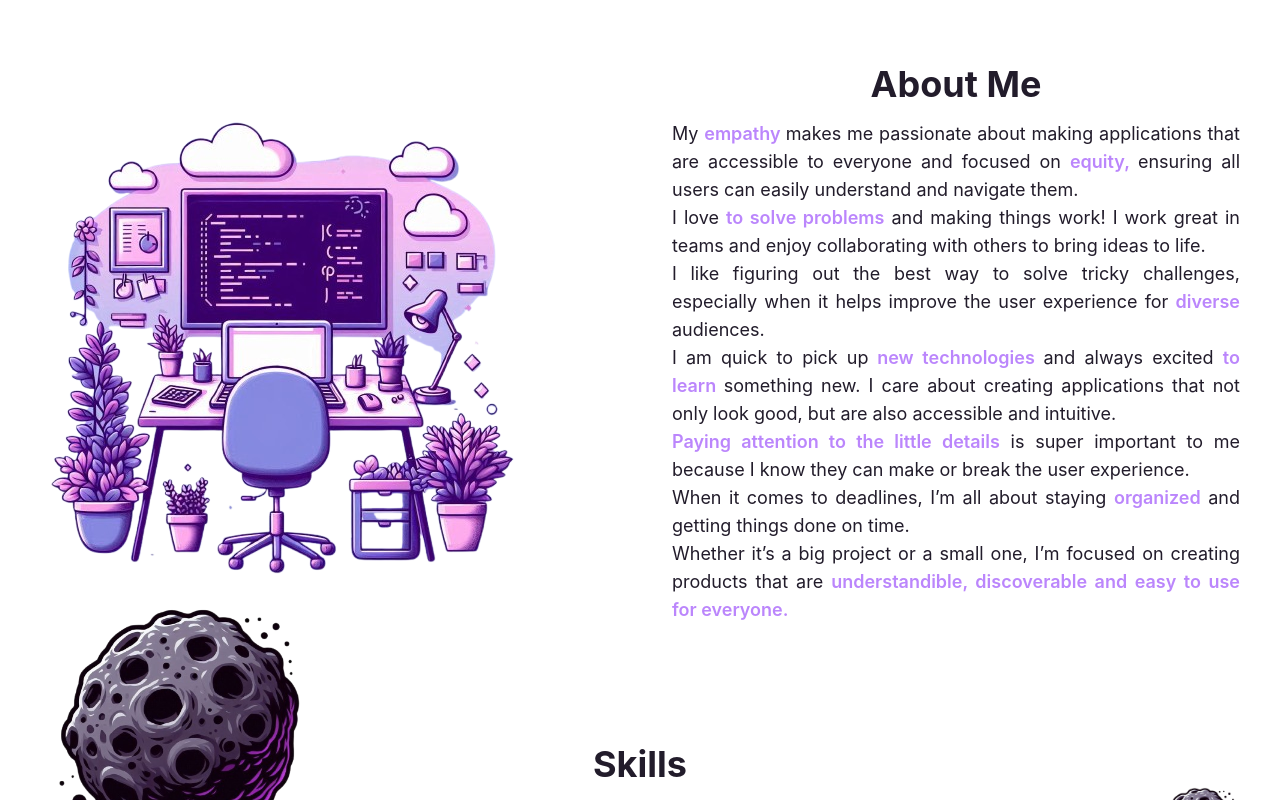
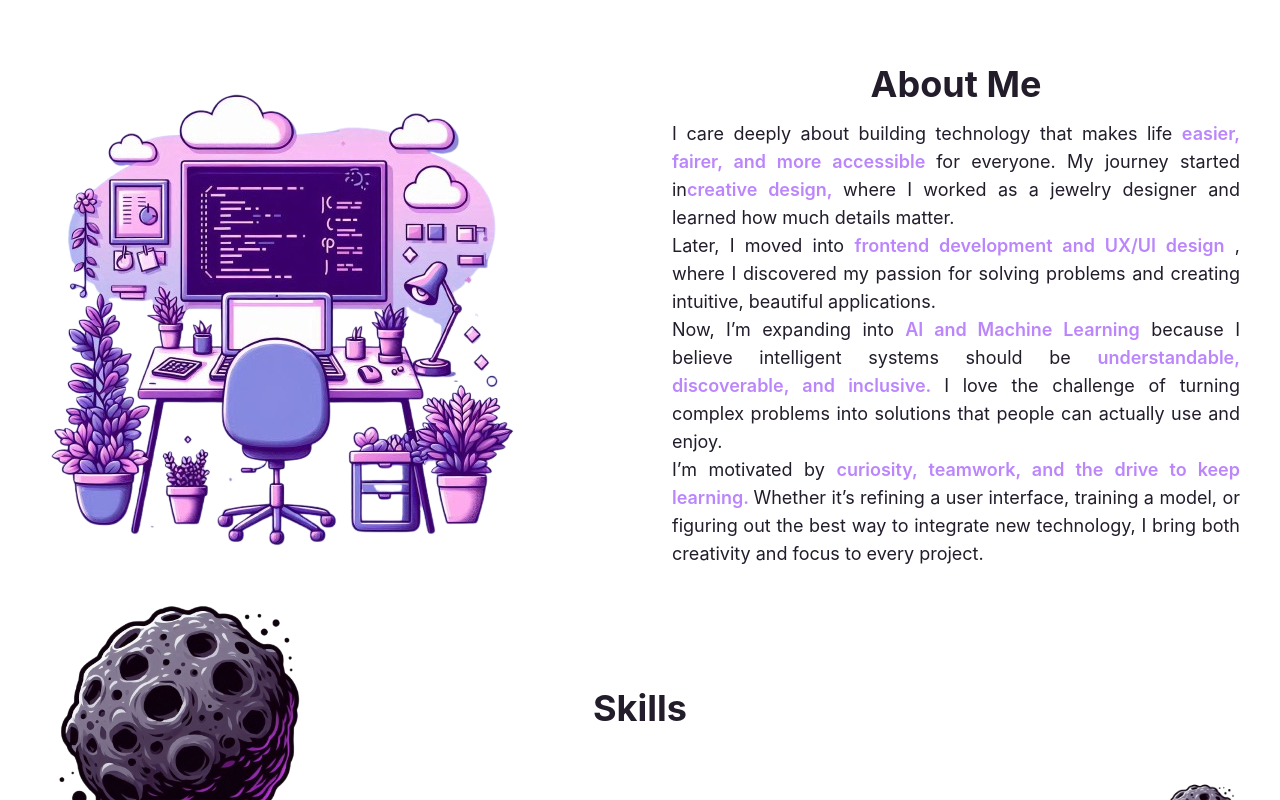
Before and after one commit to AnnaBilokon/MyPortfolioWebsite, a React (Create React App) app: page / in a window 1280 px wide. Shown: the part 740-1540 px from the top of the page. Built offline with nearby package versions, Linux system fonts and the light colour scheme.

Commit message:
Update about info

```diff
--- a/src/components/AboutSection.jsx
+++ b/src/components/AboutSection.jsx
@@ -18,46 +18,43 @@ const AboutSection = () => {
         <div className="mt-4 md:mt-0 text-left flex flex-col h-full">
           <h2 className="section-title text-center">About Me</h2>
           <p className="text-primary-light dark:text-primary-dark text-center md:text-justify lg:text-lg">
-            My <span className="font-semibold text-[#bb86fc]">empathy </span>{' '}
-            makes me passionate about making applications that are accessible to
-            everyone and focused on{' '}
-            <span className="font-semibold text-[#bb86fc]">equity, </span>{' '}
-            ensuring all users can easily understand and navigate them.
-            <br />I love{' '}
+            I care deeply about building technology that makes life{' '}
             <span className="font-semibold text-[#bb86fc]">
-              to solve problems
+              easier, fairer, and more accessible{' '}
             </span>{' '}
-            and making things work! I work great in teams and enjoy
-            collaborating with others to bring ideas to life.
-            <br />I like figuring out the best way to solve tricky challenges,
-            especially when it helps improve the user experience for{' '}
-            <span className="font-semibold text-[#bb86fc]">diverse</span>{' '}
-            audiences.
-            <br />I am quick to pick up
+            for everyone. My journey started in
+            <span className="font-semibold text-[#bb86fc]">
+              creative design,{' '}
+            </span>{' '}
+            where I worked as a jewelry designer and learned how much details
+            matter.
+            <br />
+            Later, I moved into{' '}
+            <span className="font-semibold text-[#bb86fc]">
+              frontend development and UX/UI design
+            </span>{' '}
+            , where I discovered my passion for solving problems and creating
+            intuitive, beautiful applications.
+            <br />
+            Now, I’m expanding into{' '}
+            <span className="font-semibold text-[#bb86fc]">
+              AI and Machine Learning
+            </span>{' '}
+            because I believe intelligent systems should be{' '}
             <span className="font-semibold text-[#bb86fc]">
               {' '}
-              new technologies{' '}
+              understandable, discoverable, and inclusive.{' '}
             </span>{' '}
-            and always excited{' '}
-            <span className="font-semibold text-[#bb86fc]">to learn </span>{' '}
-            something new. I care about creating applications that not only look
-            good, but are also accessible and intuitive.
+            I love the challenge of turning complex problems into solutions that
+            people can actually use and enjoy.
             <br />
+            I’m motivated by{' '}
             <span className="font-semibold text-[#bb86fc]">
-              Paying attention to the little details
+              curiosity, teamwork, and the drive to keep learning.{' '}
             </span>{' '}
-            is super important to me because I know they can make or break the
-            user experience.
-            <br />
-            When it comes to deadlines, I’m all about staying{' '}
-            <span className="font-semibold text-[#bb86fc]">organized</span> and
-            getting things done on time.
-            <br />
-            Whether it’s a big project or a small one, I’m focused on creating
-            products that are{' '}
-            <span className="font-semibold text-[#bb86fc]">
-              understandible, discoverable and easy to use for everyone.{' '}
-            </span>{' '}
+            Whether it’s refining a user interface, training a model, or
+            figuring out the best way to integrate new technology, I bring both
+            creativity and focus to every project.
           </p>
         </div>
       </div>
```
